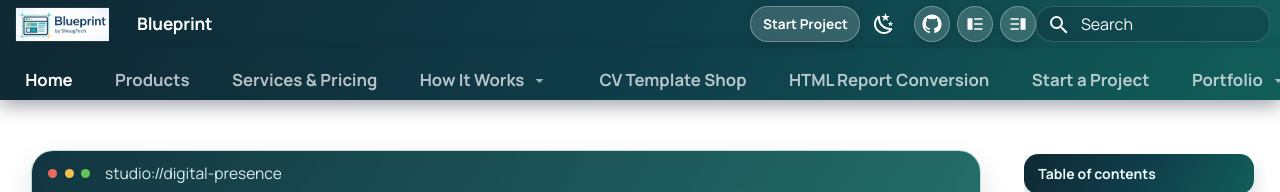
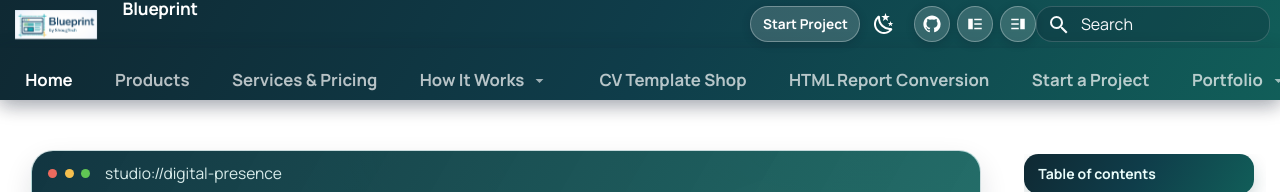
Before and after one commit to Shoug-Alomran/Blueprint, an MkDocs documentation site: the page built from docs/index.md, in a window 1280 px wide. Shown: the top 192 px of the page. Built offline with MkDocs 1.6.1 and Material for MkDocs 9.7.7, drawn with Linux system fonts in a browser that asks for light colours.

Commit message:
Refactor header and tab styles for improved layout and consistency

```diff
--- a/docs/styles/layout.css
+++ b/docs/styles/layout.css
@@ -34,8 +34,8 @@
   margin: 0 !important;
   width: 100% !important;
   max-width: none !important;
-  padding-left: 0.75rem !important;
-  padding-right: 0.75rem !important;
+  padding-left: 0.6rem !important;
+  padding-right: 0.6rem !important;
 }
 
 .md-header__inner.md-grid,
@@ -49,35 +49,36 @@
 
 .md-header__button.md-logo img,
 .md-header__button.md-logo svg {
-  height: 1.65rem !important;
+  height: 1.45rem !important;
   width: auto !important;
   max-width: none !important;
   filter: none !important;
 }
 
 .md-header__button.md-logo {
-  padding: 0.1rem !important;
+  padding: 0.05rem !important;
   border-radius: 0.4rem;
   background: transparent !important;
   border: 0 !important;
   box-shadow: none !important;
-  margin-inline-end: 0.3rem;
+  margin-inline-end: 0.24rem;
 }
 
 .md-header__title {
   font-weight: 700;
   letter-spacing: -0.01em;
+  line-height: 1.1;
 }
 
 .md-header__topic:first-child {
-  font-size: 1.04rem;
+  font-size: 0.96rem;
 }
 
 .md-tabs__link {
   border-radius: 999px;
-  padding: 0.28rem 0.64rem;
+  padding: 0.18rem 0.52rem;
   font-weight: 700;
-  font-size: 0.9rem;
+  font-size: 0.84rem;
 }
 
 .md-tabs__list {
@@ -254,14 +255,14 @@
 .header-actions {
   display: inline-flex;
   align-items: center;
-  gap: 0.4rem;
-  margin-left: 0.4rem;
+  gap: 0.32rem;
+  margin-left: 0.32rem;
 }
 
 .header-icon-btn,
 .header-cta {
-  height: 1.95rem;
-  width: 1.95rem;
+  height: 1.72rem;
+  width: 1.72rem;
   display: inline-flex;
   align-items: center;
   justify-content: center;
@@ -273,8 +274,8 @@
 }
 
 .header-icon-btn svg {
-  width: 1rem;
-  height: 1rem;
+  width: 0.9rem;
+  height: 0.9rem;
   fill: #fff;
 }
 
@@ -285,15 +286,15 @@
 
 .header-cta {
   width: auto;
-  padding: 0 0.72rem;
+  padding: 0 0.6rem;
   color: #fff !important;
   text-decoration: none !important;
   font-weight: 800;
-  font-size: 0.72rem;
+  font-size: 0.66rem;
 }
 
 .header-cta--left {
-  margin-inline-start: 0.55rem;
+  margin-inline-start: 0.42rem;
   align-self: center;
   flex-shrink: 0;
 }
@@ -306,29 +307,29 @@
 
 [dir="rtl"] .header-actions {
   margin-left: 0;
-  margin-right: 0.4rem;
+  margin-right: 0.32rem;
 }
 
 [dir="rtl"] .header-cta--left {
   margin-inline-start: 0;
-  margin-inline-end: 0.55rem;
+  margin-inline-end: 0.42rem;
 }
 
 @media (min-width: 76.25em) {
   .md-header__title {
-    margin-inline-end: 0.35rem !important;
+    margin-inline-end: 0.26rem !important;
   }
 
   .md-header__topic:first-child {
-    font-size: 0.92rem;
+    font-size: 0.88rem;
   }
 
   .md-search {
-    max-width: 16rem;
+    max-width: 14rem;
   }
 
   .md-search__form {
-    min-width: 13rem;
+    min-width: 11.5rem;
   }
 }
 
```
